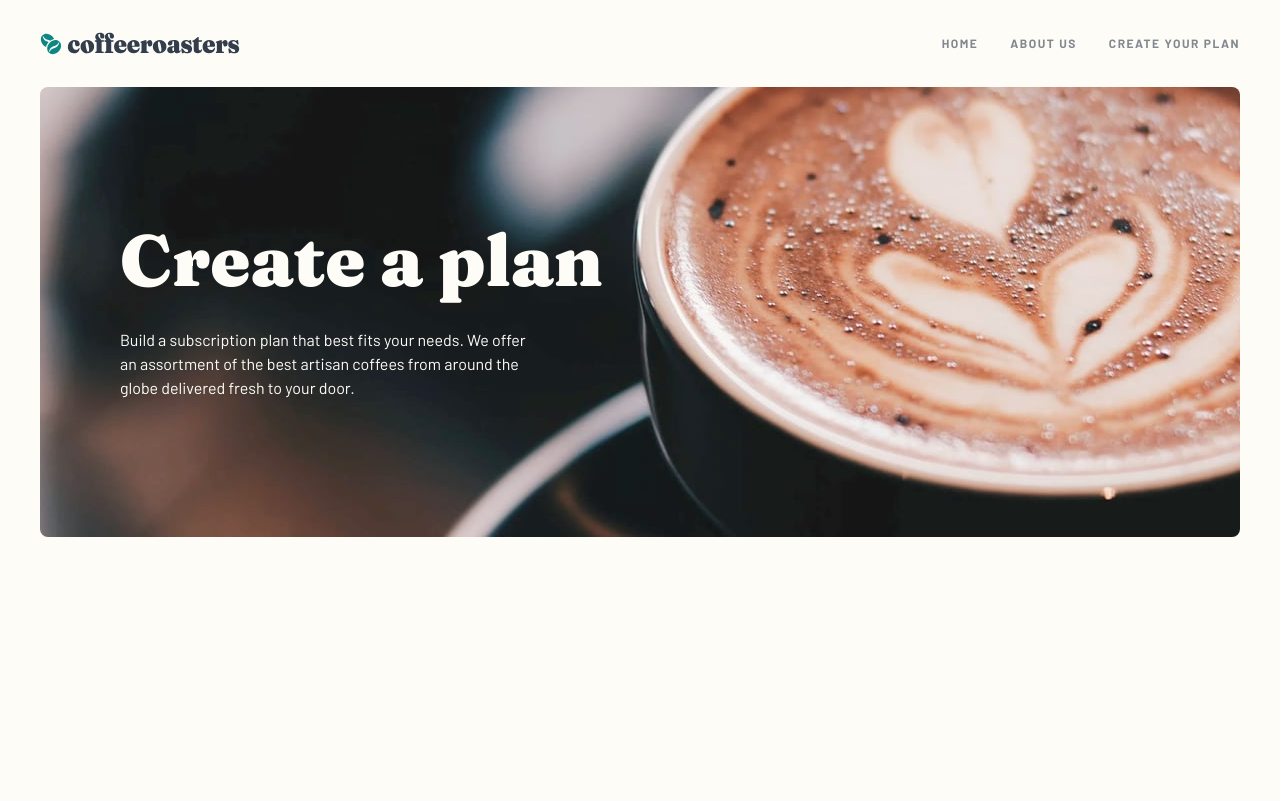
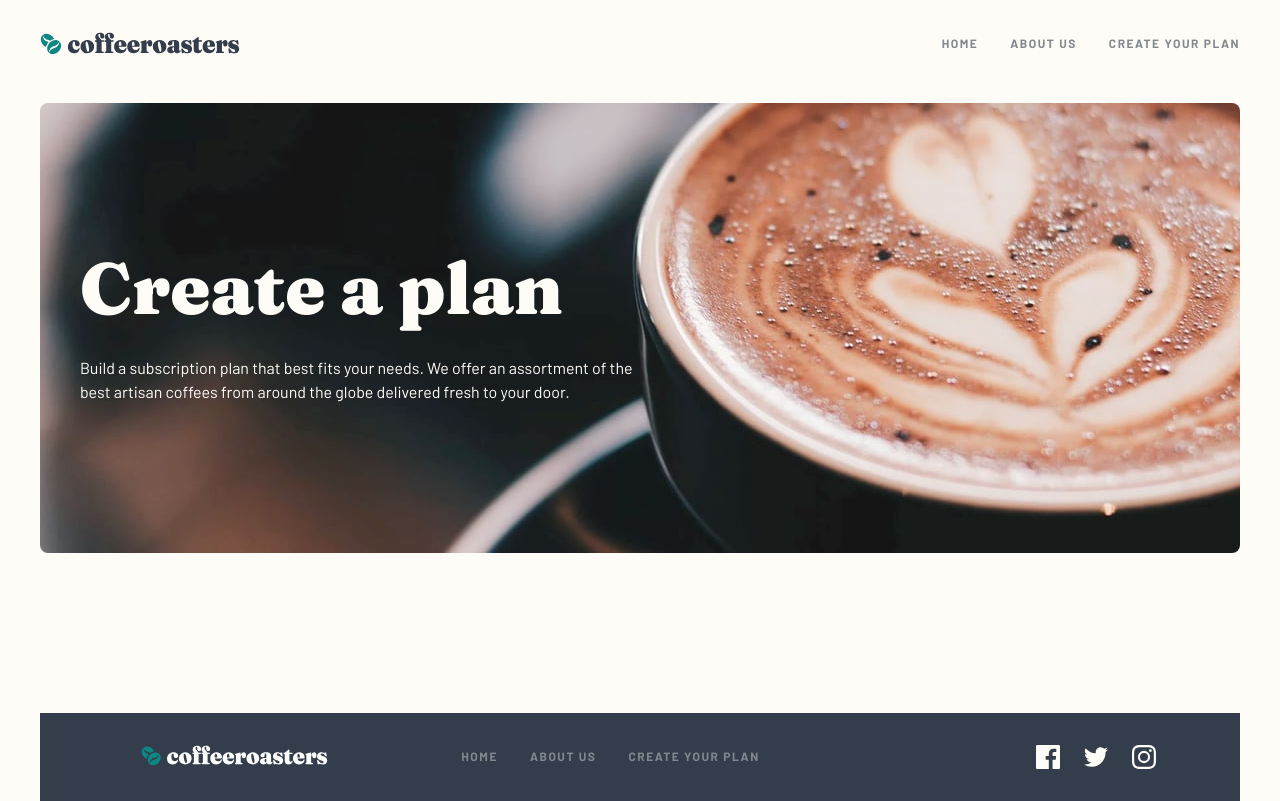
Before and after one commit to austincalvelage/coffee_roasters_subscription, a Next.js app: page /plan in a window 1280 px wide. Built offline with nearby package versions, Linux system fonts and the light colour scheme.

Commit message:
Addressed some styling issues on Home page

```diff
--- a/components/CompanyTraits.tsx
+++ b/components/CompanyTraits.tsx
@@ -12,7 +12,7 @@ function CompanyTraits(): JSX.Element {
             working closely with the best coffee growers to give you a more impactful experience on every level.
           </p>
         </div>
-        <div className='md:centerjustify- col-span-full col-start-1 flex flex-col items-center space-y-8 rounded-lg bg-[#0E8784] px-4 pt-9 pb-7 md:col-span-10 md:col-start-2 md:flex-row md:gap-10 md:space-y-0 md:px-5 md:py-5 xl:col-span-4 xl:flex-col'>
+        <div className='col-span-full col-start-1 flex flex-col items-center space-y-8 rounded-lg bg-[#0E8784] px-4 pt-9 pb-7 md:col-span-10 md:col-start-2 md:min-h-[208px] md:flex-row md:gap-10 md:space-y-0 md:px-5 md:py-5 xl:col-span-4 xl:flex-col'>
           <div>
             <CoffeeBeanIcon />
           </div>
@@ -23,7 +23,7 @@ function CompanyTraits(): JSX.Element {
             </p>
           </div>
         </div>
-        <div className='col-span-full col-start-1 flex flex-col items-center space-y-8 rounded-lg bg-[#0E8784] px-4 pt-9 pb-7 md:col-span-10 md:col-start-2 md:flex-row md:justify-center md:gap-10 md:space-y-0 md:px-5 md:py-5 xl:col-span-4 xl:flex-col'>
+        <div className='col-span-full col-start-1 flex flex-col items-center space-y-8 rounded-lg bg-[#0E8784] px-4 pt-9 pb-7 md:col-span-10 md:col-start-2 md:min-h-[208px] md:flex-row md:justify-center md:gap-10 md:space-y-0 md:px-5 md:py-5 xl:col-span-4 xl:flex-col'>
           <div>
             <GiftIcon />
           </div>
@@ -34,7 +34,7 @@ function CompanyTraits(): JSX.Element {
             </p>
           </div>
         </div>
-        <div className='col-span-full col-start-1 flex flex-col items-center space-y-8 rounded-lg bg-[#0E8784] px-4 pt-9 pb-7 md:col-span-10 md:col-start-2 md:flex-row md:justify-center md:gap-10 md:space-y-0 md:px-5 md:py-5 xl:col-span-4 xl:flex-col'>
+        <div className='col-span-full col-start-1 flex flex-col items-center space-y-8 rounded-lg bg-[#0E8784] px-4 pt-9 pb-7 md:col-span-10 md:col-start-2 md:min-h-[208px] md:flex-row md:justify-center md:gap-10 md:space-y-0 md:px-5 md:py-5 xl:col-span-4 xl:flex-col'>
           <div>
             <TruckIcon />
           </div>
--- a/components/HeroSection.tsx
+++ b/components/HeroSection.tsx
@@ -8,11 +8,11 @@ type Props = {
 export default function HeroSection({ page }: Props): JSX.Element {
   function determineBackgroundImage() {
     if (page === 'home') {
-      return 'h-[500px] bg-image-hero-home-mb md:bg-image-hero-home-tb lg:bg-image-hero-home-dk lg:h-[600px]'
+      return 'h-[500px] bg-image-hero-home-mb md:bg-image-hero-home-tb xl:bg-image-hero-home-dk xl:h-[600px]'
     } else if (page === 'about') {
-      return 'h-[400px] bg-center bg-image-hero-about-mb md:bg-image-hero-about-tb lg:bg-image-hero-about-dk lg:bg-contain lg:h-[450px]'
+      return 'h-[400px] bg-center bg-image-hero-about-mb md:bg-image-hero-about-tb xl:bg-image-hero-about-dk xl:h-[450px]'
     } else if (page === 'plan') {
-      return 'h-[400px] bg-image-hero-plan-mb md:bg-image-hero-plan-tb lg:bg-image-hero-plan-dk lg:h-[450px]'
+      return 'h-[400px] bg-image-hero-plan-mb md:bg-image-hero-plan-tb xl:bg-image-hero-plan-dk xl:h-[450px]'
     }
   }
 
@@ -61,14 +61,14 @@ export default function HeroSection({ page }: Props): JSX.Element {
     <section className='flex justify-center'>
       <div
         className={cn(
-          'flex w-full flex-col justify-center rounded-lg bg-cover bg-no-repeat md:items-start md:px-5 lg:px-10',
+          'flex w-full flex-col justify-center rounded-lg bg-cover bg-no-repeat px-5 md:items-start',
           determineBackgroundImage()
         )}
       >
-        <div className='space-y-7 text-center md:w-1/2 md:text-left lg:w-3/5 xl:w-1/2 xl:max-w-[700px]'>
+        <div className='space-y-7 text-center md:w-3/4 md:text-left xl:w-1/2 xl:max-w-[700px]'>
           <div className='text- space-y-4 text-light-cream'>
-            <div className='md:text-5xl font-fraunces text-2xl leading-10 lg:text-3xl'>{determinePrimaryText()}</div>
-            <p className='px-3 font-barlow md:px-0 lg:w-4/5'>{determineSecondaryText()}</p>
+            <div className='md:text-5xl font-fraunces text-2xl leading-10 xl:text-3xl'>{determinePrimaryText()}</div>
+            <p className='font-barlow md:px-0'>{determineSecondaryText()}</p>
           </div>
           {page === 'home' && <Button>Create your plan</Button>}
         </div>
--- a/pages/_document.tsx
+++ b/pages/_document.tsx
@@ -20,7 +20,7 @@ export default function Document() {
           rel='stylesheet'
         />
       </Head>
-      <body className='mx-auto max-w-[1280px] bg-light-cream px-3 sm:px-10 md:px-5'>
+      <body className='mx-auto bg-light-cream px-3 md:max-w-[768px] md:px-5 xl:max-w-[1280px]'>
         <Main />
         <NextScript />
       </body>
--- a/pages/index.tsx
+++ b/pages/index.tsx
@@ -8,9 +8,9 @@ import ProductSection from '../components/ProductSection'
 
 const Home: NextPage = () => {
   return (
-    <div className='space-y-4'>
+    <div className='space-y-6'>
       <Header />
-      <main className='space-y-15'>
+      <main className='space-y-20'>
         <HeroSection page='home' />
         <ProductSection />
         <CompanyTraits />
--- a/pages/plan.tsx
+++ b/pages/plan.tsx
@@ -1,12 +1,17 @@
 import type { NextPage } from 'next'
 import Header from '../components/Header'
 import HeroSection from '../components/HeroSection'
+import Footer from '../components/Footer'
 
 const Plan: NextPage = () => {
   return (
-    <div className='space-y-4'>
+    <div className='space-y-6'>
       <Header />
-      <HeroSection page='plan' />
+      <main className='space-y-20'>
+        <HeroSection page='plan' />
+
+        <Footer />
+      </main>
     </div>
   )
 }
```
